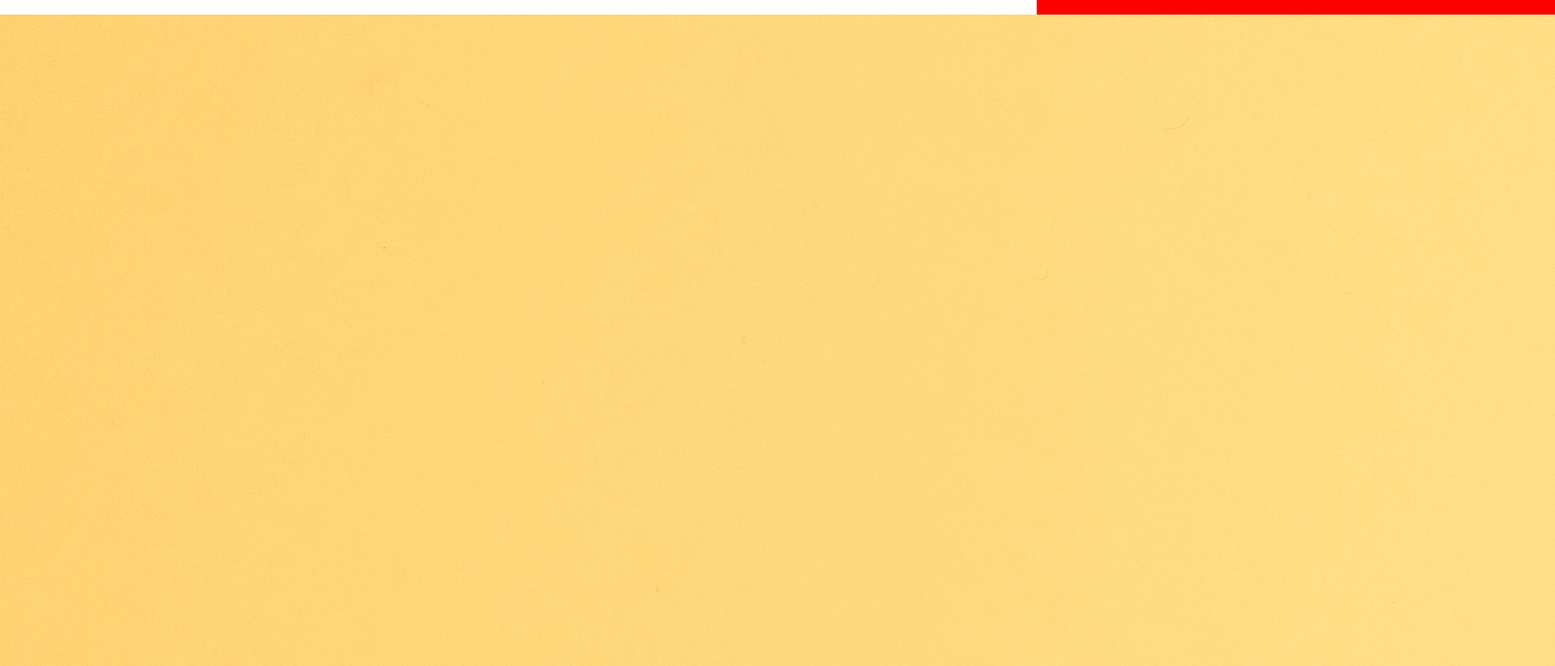
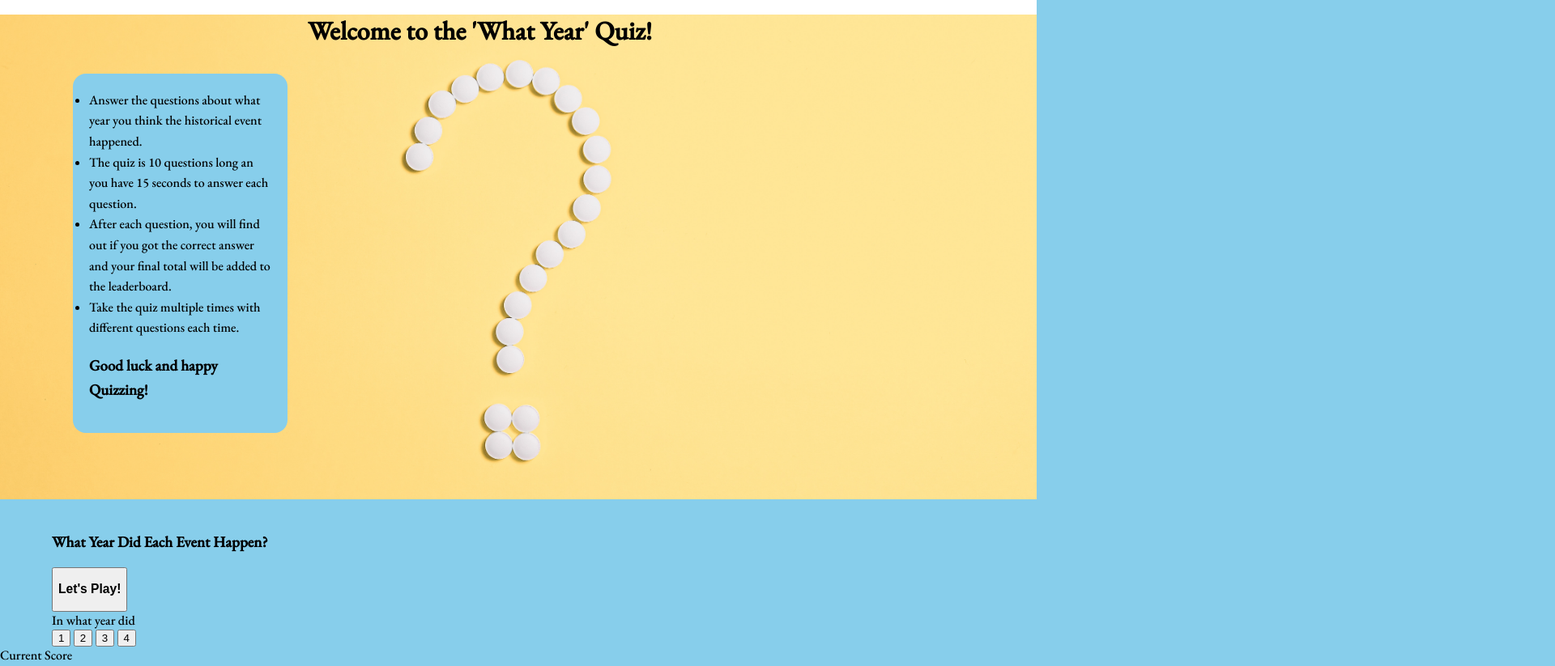
Before and after one commit to NRCarver/Javascript-Quiz, a plain HTML site: page index.html in a window 1280 px wide. Shown: the part 82-905 px from the top of the page at 81% size, 1920 px wide, since content can reach past the window. Drawn offline with nearby package versions, Linux system fonts and the light colour scheme.

Commit message:
Add JS outline

```diff
--- a/assets/css/style.css
+++ b/assets/css/style.css
@@ -1,9 +1,9 @@
 body {
-    background-color: red;
+    background-color: skyblue;
     font-family: 'EB Garamond','Nova Square', serif;
     padding: 0%;
     margin: 0%;
-    padding-top: 100px;
+    padding-top: 78px;
 }
 
 header {
@@ -24,6 +24,7 @@ ul {
     top: 0;
     height: 100px;
     width: 100%;
+	z-index: 999;
 }
 
 .menu {
@@ -45,10 +46,37 @@ ul {
 }
 
 #hero-image {
-	background-image: url("../images/idea-heroimage-comp.jpg");
+	background-image: url("../images/questionmark-background-resized.jpg");
 	background-attachment: fixed;
 	background-size: cover;
 	background-position: center;
 	background-repeat: no-repeat;
-	height: 100px;
+	height: 600px;
 }
+
+.intro-box {
+	margin-left: 80px;
+}
+
+.intro-title {
+	align-content: center;
+	padding-left: 25%;
+	padding-right: 25%;
+}
+
+.intro-text-left {
+
+	max-width: 225px;
+	background-color: skyblue;
+	padding: 20px;
+	border-radius: 1rem;
+	line-height: 1.6;
+	float: left;
+	margin: 10px;
+}
+
+.game-box {
+	margin-left: 5%;
+	margin-right: 5%;
+	width: 90%;
+}
--- a/assets/js/script.js
+++ b/assets/js/script.js
@@ -1 +1,41 @@
-console.log("Hello World!")
+document.addEventListener("DOMContentLoaded", function() {
+    let buttons = document.getElementsByTagName("buttons");
+
+    for (let buttons of buttons) {
+        buttons.addEventListener("click", function() {
+            if (this === "answer-buttons" {
+                alert("You clicked submit!");
+            })
+
+        })
+    }
+})
+
+
+function runGame () {
+
+}
+
+function checkAnswer () {
+
+}
+
+function calculateAnswer () {
+
+}
+
+function incrementScore () {
+
+}
+
+function incrementWrongAnswer () {
+
+}
+
+function displayQuestion () {
+
+}
+
+function addToLeaderboard () {
+
+}
--- a/index.html
+++ b/index.html
@@ -22,23 +22,22 @@
             </ul>
         </nav>
      </header>
-     <div id="hero-images">
-        <img src="/assets/images/questionmark-background-resized.jpg">
-     </div>
-    <div>
+     <div id="hero-image">
+        <div class="intro-box">
             <h1 class="intro-title">Welcome to the 'What Year' Quiz!</h1>
-            <ul class="intro-text">
+                <ul class="intro-text-left">
                     <li>Answer the questions about what year you think the historical event happened. </li>
                     <li>The quiz is 10 questions long an you have 15 seconds to answer each question.</li>
                     <li>After each question, you will find out if you got the correct answer and your final total will be added to the leaderboard.</li>
                     <li>Take the quiz multiple times with different questions each time.</li>
+                    <h3>Good luck and happy Quizzing!</h3>
                 </ul>
-            <h3>Good luck and happy Quizzing!</h3>
+        </div>
     </div>
     <br>
     <div class="game-box">
         <div class="question-box">
-            <h3>The Game</h3>
+            <h3>What Year Did Each Event Happen?</h3>
         </div>
         <div class="start-button">
             <button><h3>Let's Play!</h3></button>
```
Also changed, not shown: 1 other file. Lines whose indentation alone changed are shown as unchanged.
